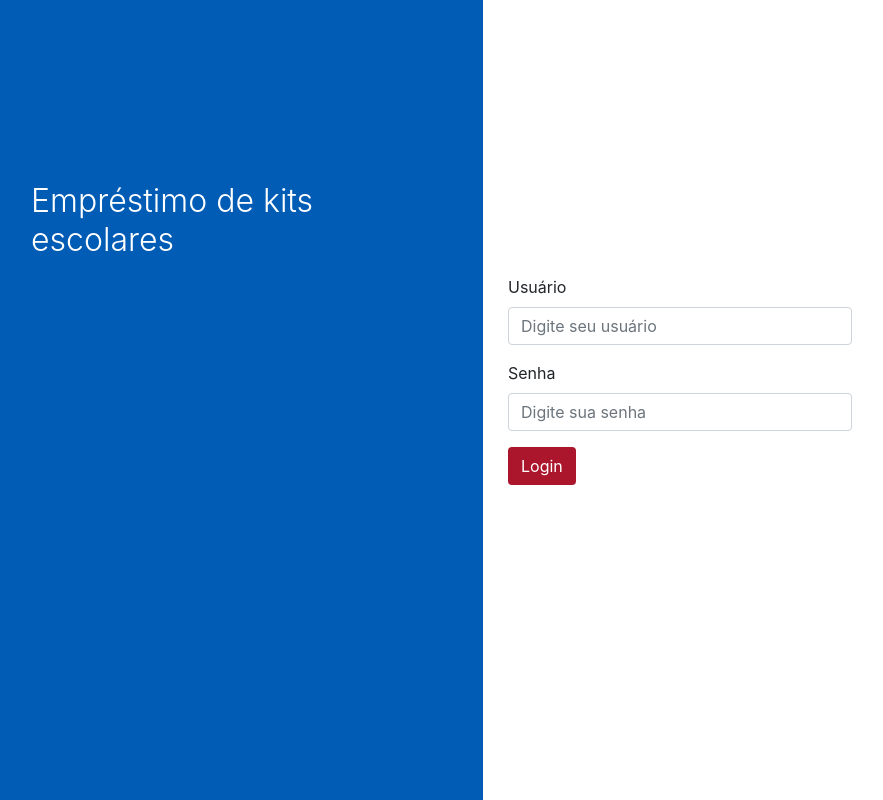
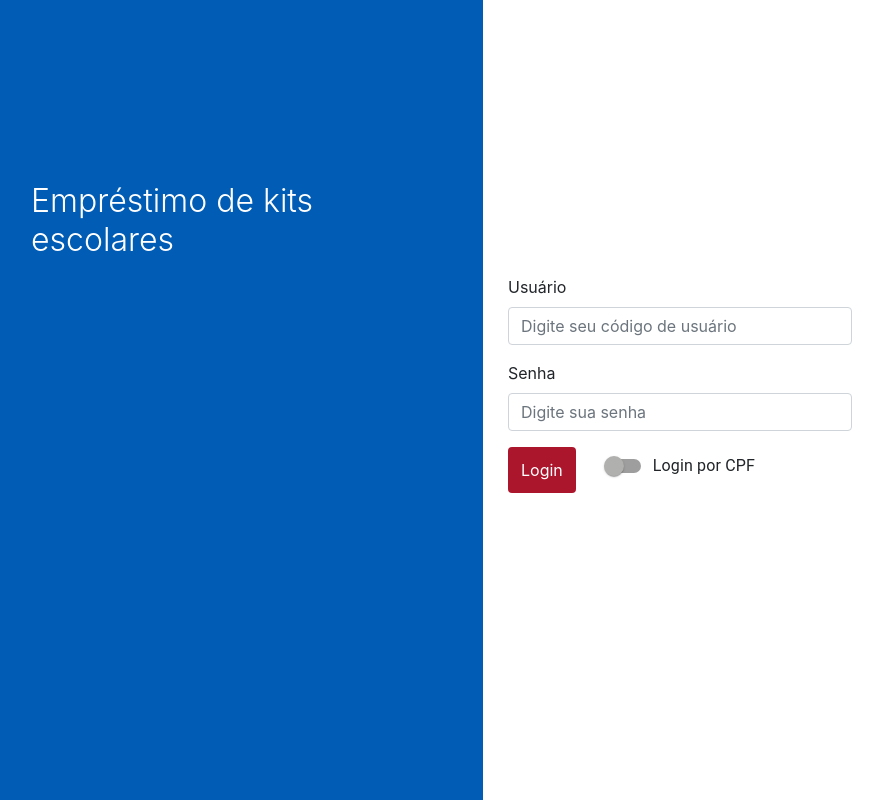
Before and after one commit to Carneiro97/kControl, a React (Create React App) app: page /login in a window 1280 px wide. Shown: the whole page, without its empty margins (29-912 px from the left). Built offline with nearby package versions, Linux system fonts and the light colour scheme.

Commit message:
feat: added login by CPF handle with switch button

```diff
--- a/package.json
+++ b/package.json
@@ -3,6 +3,7 @@
   "version": "0.1.0",
   "private": true,
   "dependencies": {
+    "@material-ui/core": "^4.11.0",
     "@testing-library/jest-dom": "^4.2.4",
     "@testing-library/react": "^9.5.0",
     "@testing-library/user-event": "^7.2.1",
--- /dev/null
+++ b/src/components/Switch/index.js
@@ -0,0 +1,36 @@
+import React from 'react';
+import { withStyles } from '@material-ui/core/styles';
+import { purple, red } from '@material-ui/core/colors';
+import FormGroup from '@material-ui/core/FormGroup';
+import FormControlLabel from '@material-ui/core/FormControlLabel';
+import Switch from '@material-ui/core/Switch';
+import Grid from '@material-ui/core/Grid';
+import Typography from '@material-ui/core/Typography';
+import theme from '../../styles/theme';
+import { Container } from './styles';
+
+
+const RedSwitch = withStyles({
+  switchBase: {
+    color: theme.grey400,
+    '&$checked': {
+      color: theme.secondColor,
+    },
+    '&$checked + $track': {
+      backgroundColor: theme.secondColor,
+    },
+  },
+  checked: {},
+  track: {},
+})(Switch);
+
+export default function MySwitch({marginLeft, marginRight, onChange, checked}) {
+  return (
+      <Container marginLeft={marginLeft}>
+        <FormControlLabel
+        control={<RedSwitch checked={checked} onChange={onChange} name="checkedA" />}
+        label="Login por CPF"
+        />
+      </Container>
+  );
+}
--- /dev/null
+++ b/src/components/Switch/styles.js
@@ -0,0 +1,18 @@
+import styled, { css } from 'styled-components';
+
+export const Container = styled.div`
+
+    ${({ marginLeft }) =>
+        marginLeft
+      ? css`
+          margin-left: ${marginLeft};
+        `
+      : ''}
+
+${({ marginRight }) =>
+        marginRight
+      ? css`
+          margin-right: ${marginRight};
+        `
+      : ''}
+`;
--- a/src/pages/Login/index.js
+++ b/src/pages/Login/index.js
@@ -1,16 +1,20 @@
-import React from 'react';
+import React, {useState, useEffect} from 'react';
 import history from '../../services/history'
 import axios from 'axios';
 import { ToastContainer, toast } from 'react-toastify';
 import 'react-toastify/dist/ReactToastify.css';
+import MySwitch from '../../components/Switch';
 
-import {Container} from './styles';
+import {Container, LoginContainer} from './styles';
 
 function Login() {
 
+  const [checked, setChecked] = useState(false);
+  var loginType = "codigo";
+
   function handleSubmit(e){
     e.preventDefault();
-    const res = axios.post('http://localhost:3030/usuarios/login/codigo', {
+    const res = axios.post('http://localhost:3030/usuarios/login/' + loginType, {
       codigo: 0,
       senha: '1',
     })
@@ -21,7 +25,15 @@ function Login() {
       console.log(error);
       toast.error("Usuário ou senha inválido.");
     });
-  }
+  };
+
+  const handleChecked = (event) => {
+    setChecked(event.target.checked);
+  };
+
+  useEffect(() => {
+    loginType = checked ? 'cpf' : 'codigo';
+}, [checked]);
 
   return (
     <Container>
@@ -49,7 +61,7 @@ function Login() {
                 <input
                   type="text"
                   className="form-control"
-                  placeholder="Digite seu usuário"
+                  placeholder={checked ? "Digite seu CPF" : "Digite seu código de usuário"}
                 />
               </div>
               <div className="form-group">
@@ -60,9 +72,12 @@ function Login() {
                   placeholder="Digite sua senha"
                 />
               </div>
-              <button type="submit" className="btn btn-black">
-                Login
-              </button>
+              <LoginContainer>
+                <button type="submit" className="btn btn-black">
+                  Login
+                </button>
+                <MySwitch checked={checked} onChange={handleChecked} marginLeft="30px" />
+              </LoginContainer>
             </form>
           </div>
         </div>
--- a/src/pages/Login/styles.js
+++ b/src/pages/Login/styles.js
@@ -78,3 +78,7 @@ export const Container = styled.div`
         color: #fff;
     }
 `
+
+export const LoginContainer = styled.div`
+    display: flex;
+`;
```
Also changed, not shown: 1 other file (tests, documents, lock files or other folders).
